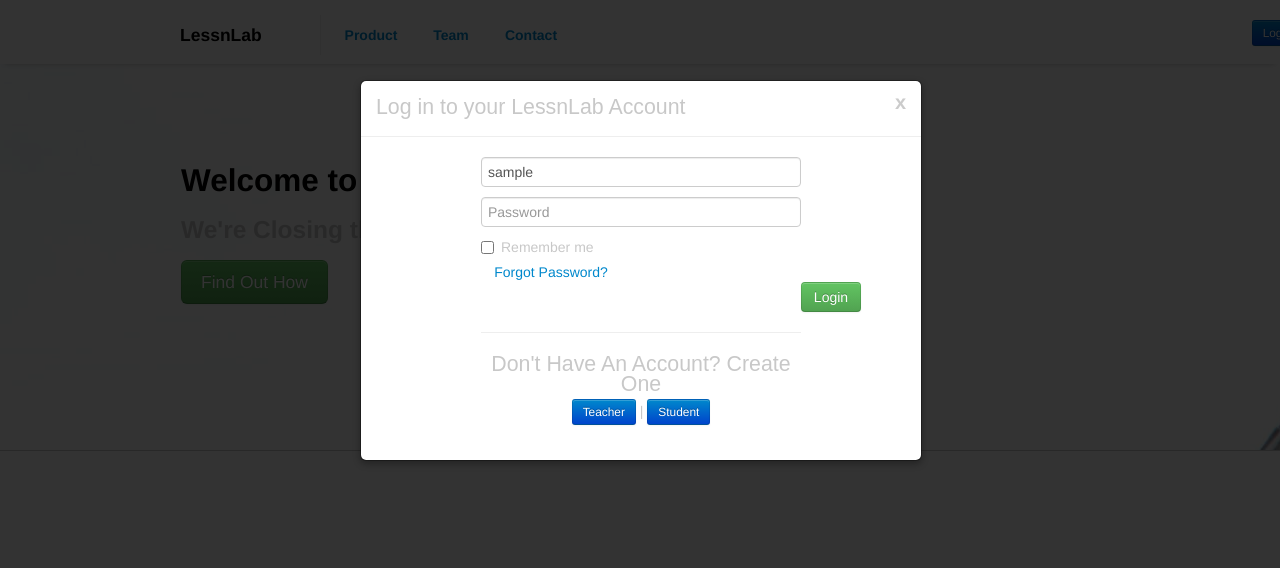
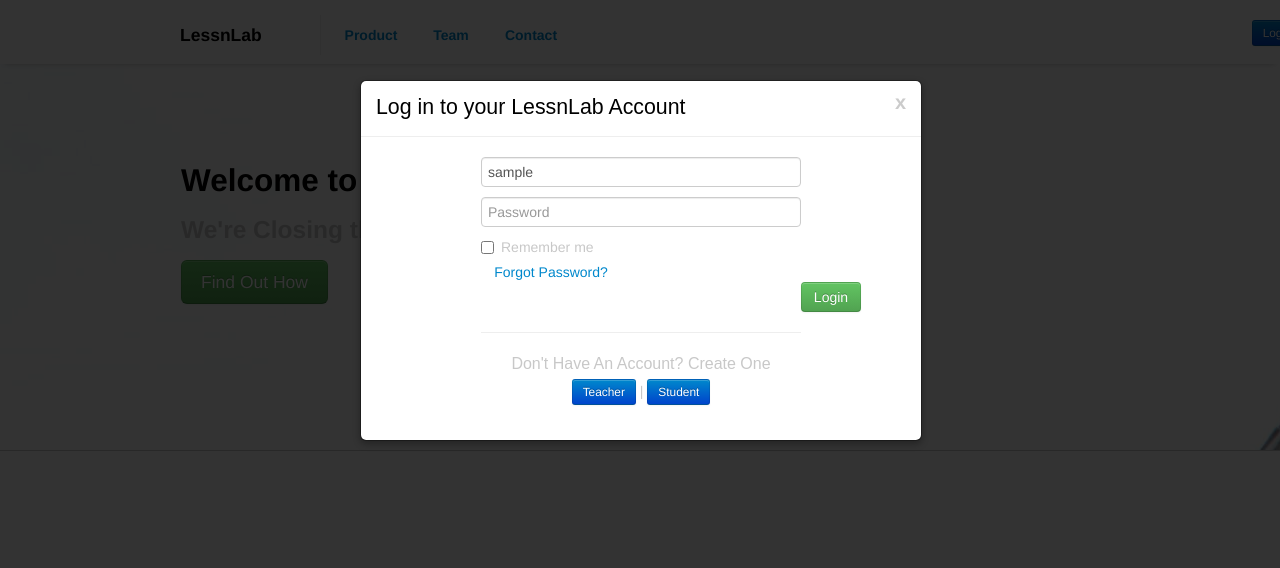
Before and after one commit to arn0601/lessnlab, a Django app: template templates/landing.html in a window 1280 px wide, after a click on "Login". Shown: the top 568 px of the page. Run offline with Django 3.2, Linux system fonts and the light colour scheme; the template is opened without the code that fills it: most values are stand-ins (such as "Sample title", 1, 10 or a date in 2020); some libraries are stand-ins or nearby versions.

Commit message:
updated landing page

```diff
--- a/static/landingstyles.css
+++ b/static/landingstyles.css
@@ -145,14 +145,14 @@
 		font-family: sans-serif;
 		font-size: 16pt;
 		margin-top: 7px;
-		color: #c8c8c8;
+		color: black;
 
 }
 
 .modaltitlelevel2 {
 
 		font-family: sans-serif;
-		font-size: 16pt;
+		font-size: 12pt;
 		margin-bottom: 5px;
 		color: #c8c8c8;
 
```
